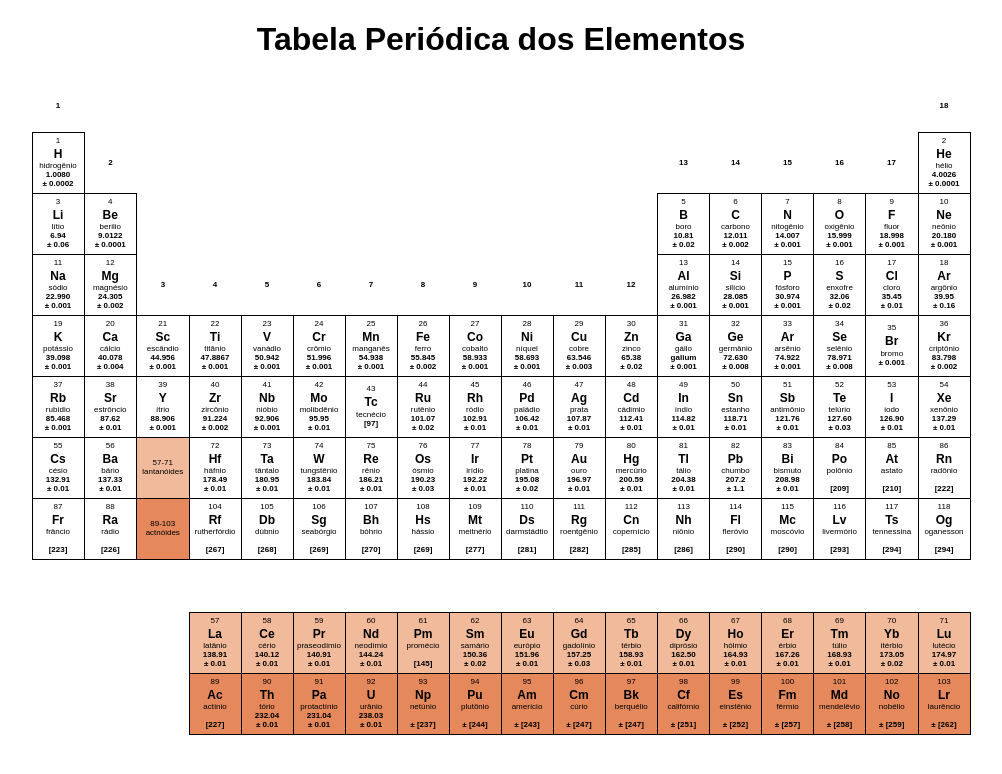
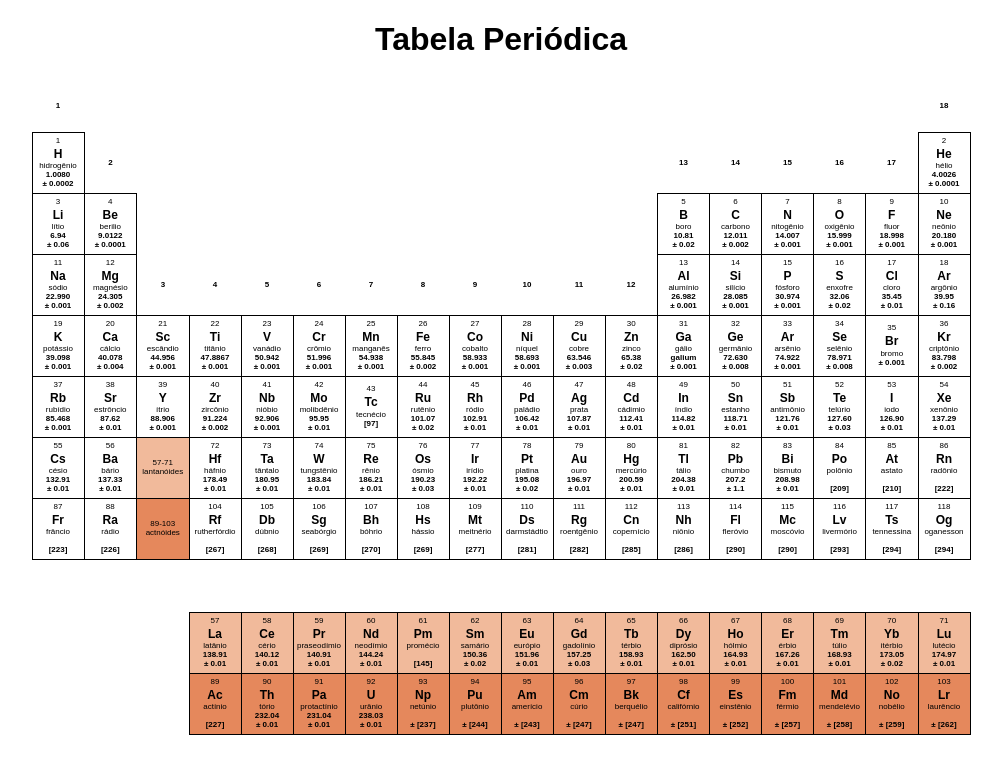
Before and after one commit to karinelcastro/Tabela-periodica, a plain HTML site: page index.html in a window 1280 px wide. Shown: the whole page, without its empty margins (139-1141 px from the left). Drawn offline with Linux system fonts and the light colour scheme.

Commit message:
novo commit

```diff
--- a/index.html
+++ b/index.html
@@ -9,7 +9,7 @@
 </head>
 <body>
     <header>
-        <h1>Tabela Periódica dos Elementos</h1>
+        <h1>Tabela Periódica</h1>
     </header>
     <main>
         <table>
```
